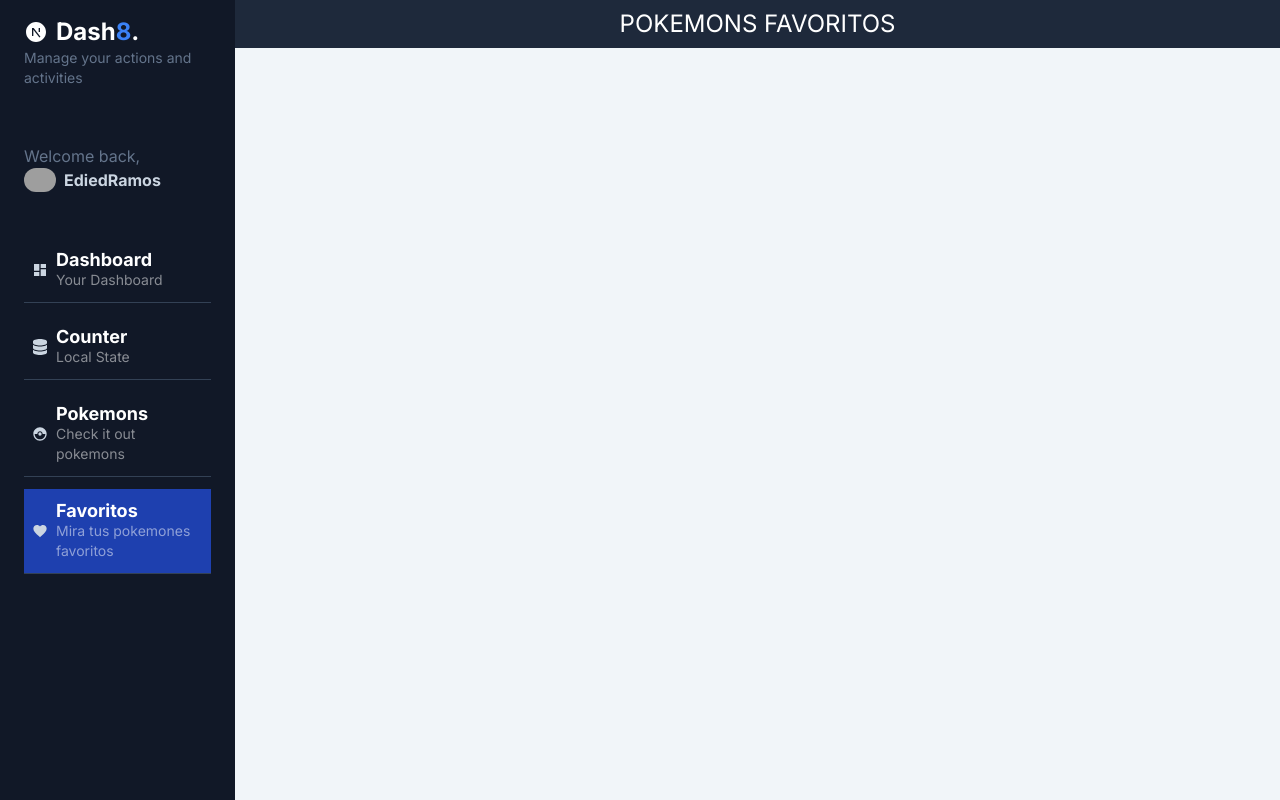
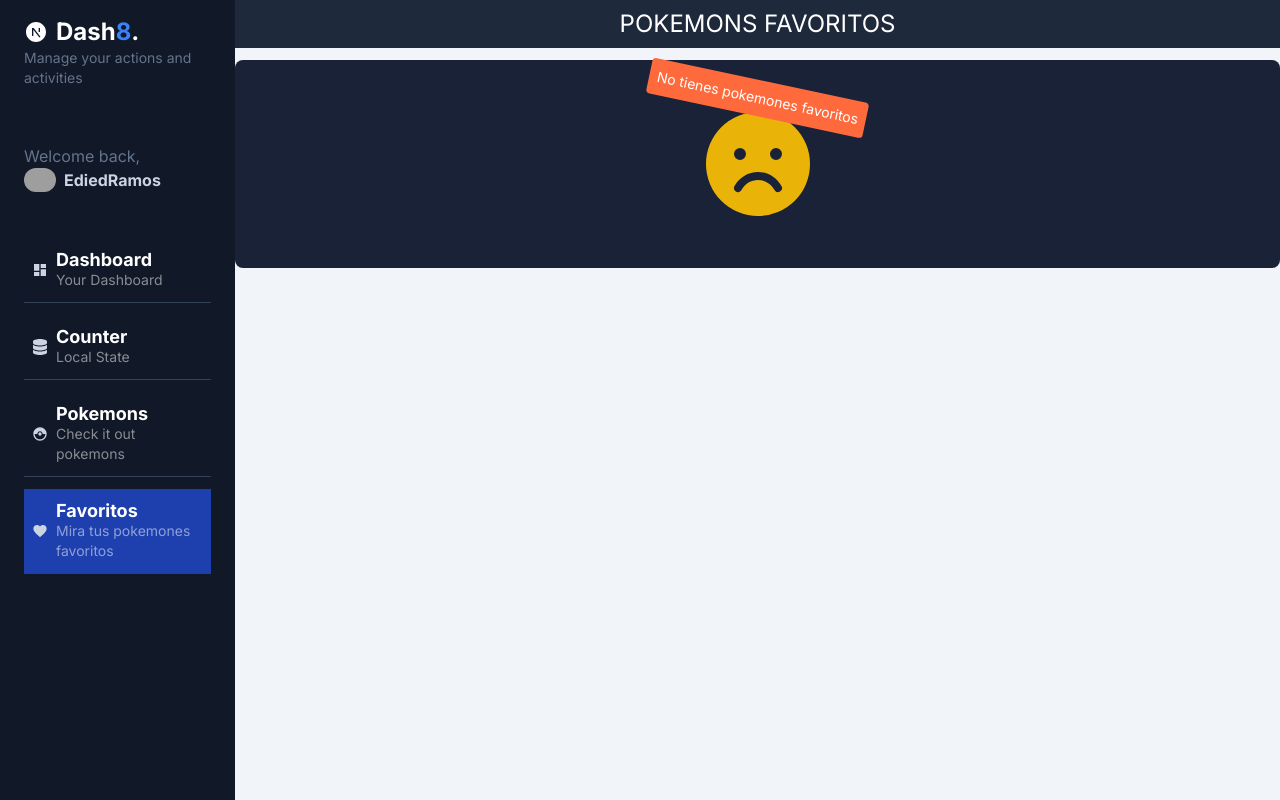
Before and after one commit to EdiedRamos/my-dashboard-nextjs, a Next.js app: page /dashboard/favorites in a window 1280 px wide. Built offline with nearby package versions, Linux system fonts and the light colour scheme; grey boxes are pictures that could not be loaded.

Commit message:
feat: add favorite pokemons empty message

```diff
--- a/src/pokemons/components/FavoritePokemons.tsx
+++ b/src/pokemons/components/FavoritePokemons.tsx
@@ -1,5 +1,6 @@
 "use client";
 
+import { PiSmileySadFill } from "react-icons/pi";
 import { PokemonGrid } from "./PokemonGrid";
 import { useAppSelector } from "@/store";
 
@@ -8,5 +9,30 @@ export const FavoriteGrid = () => {
     Object.values(store.pokemons.favoritePokemons)
   );
 
-  return <PokemonGrid pokemons={favorite} />;
+  return (
+    <>
+      {favorite.length === 0 ? (
+        <NotFound />
+      ) : (
+        <PokemonGrid pokemons={favorite} />
+      )}
+    </>
+  );
 };
+
+const NotFound = () => {
+  return (
+    <div className="bg-slate-100 antialiased text-black selection:bg-blue-600 selection:text-white">
+      <div className="flex">
+        <main className="relative w-full flex flex-col justify-center items-center bg-[#1A2238] p-10 rounded-lg">
+          <h1 className="text-9xl font-extrabold text-white tracking-widest">
+            <PiSmileySadFill className="text-yellow-500" />
+          </h1>
+          <div className="bg-[#FF6A3D] p-2 text-sm rounded text-white rotate-12 absolute top-5">
+            No tienes pokemones favoritos
+          </div>
+        </main>
+      </div>
+    </div>
+  );
+};
```
